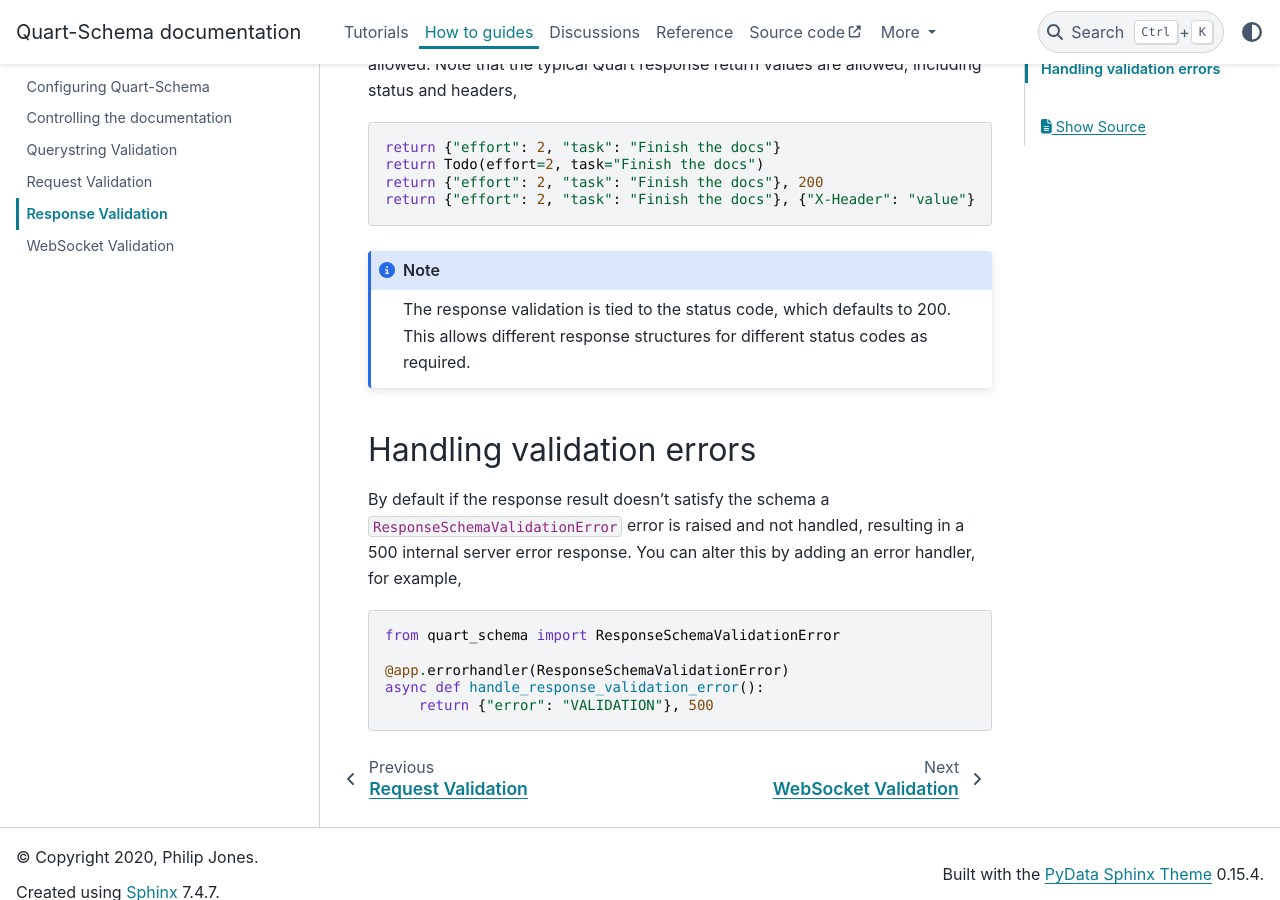
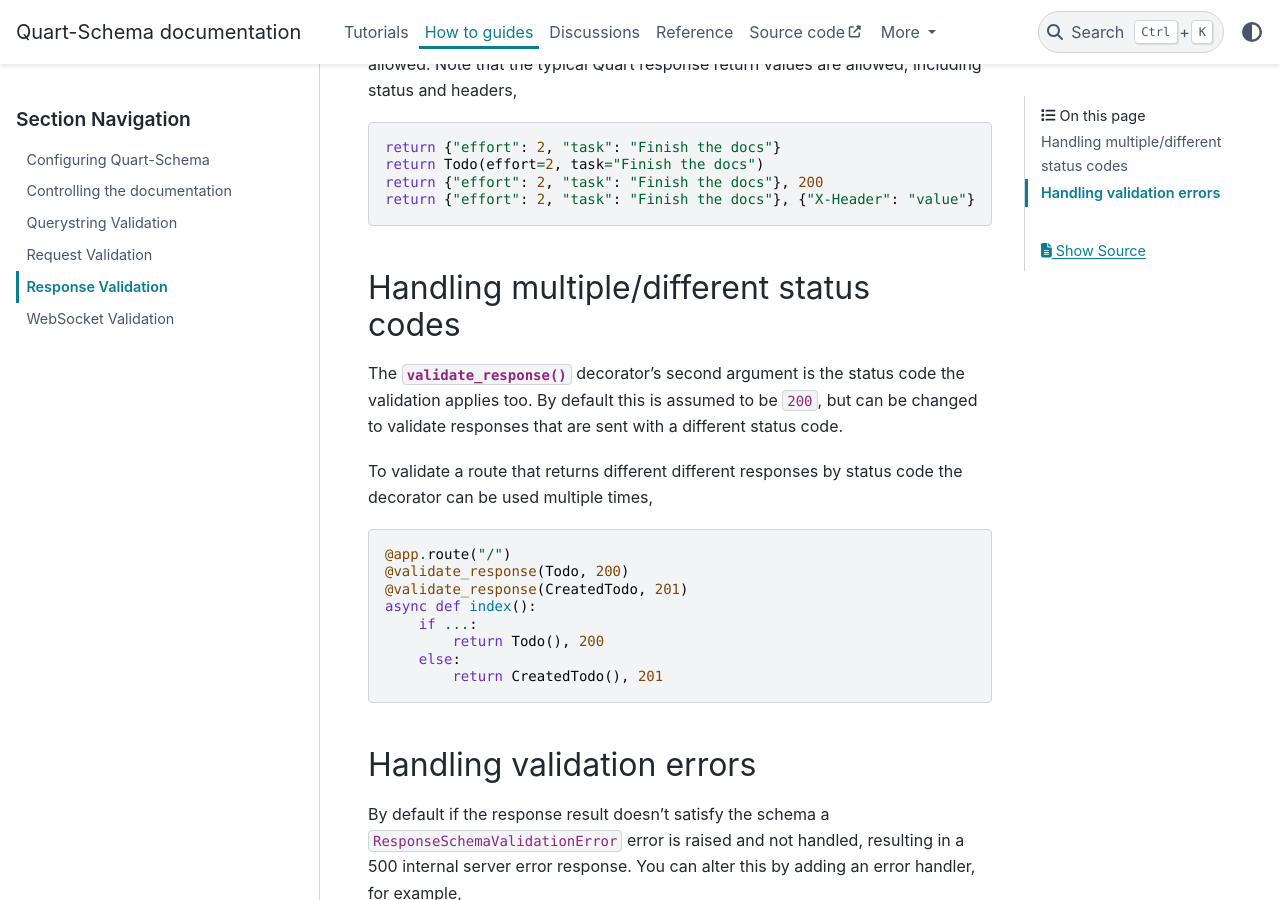
Before and after one commit to pgjones/quart-schema, a Sphinx documentation site: the page built from docs/how_to_guides/response_validation.rst, in a window 1280 px wide and 900 px high, scrolled down 613 px. Built offline with Sphinx 7.4.7 and the PyData theme 0.15.4, drawn with Linux system fonts in a browser that asks for light colours; pages that are not in the unit, such as notebooks, are missing from menus.

Commit message:
Add documentation about validating by status code
This should help users understand how to do this (if required).

```diff
--- a/docs/how_to_guides/response_validation.rst
+++ b/docs/how_to_guides/response_validation.rst
@@ -37,11 +37,27 @@
     return {"effort": 2, "task": "Finish the docs"}, 200
     return {"effort": 2, "task": "Finish the docs"}, {"X-Header": "value"}
 
-.. note::
+Handling multiple/different status codes
+----------------------------------------
 
-    The response validation is tied to the status code, which defaults
-    to 200. This allows different response structures for different
-    status codes as required.
+The :func:`~quart_schema.validation.validate_response` decorator's
+second argument is the status code the validation applies too. By
+default this is assumed to be ``200``, but can be changed to validate
+responses that are sent with a different status code.
+
+To validate a route that returns different different responses by
+status code the decorator can be used multiple times,
+
+.. code-block:: python
+
+    @app.route("/")
+    @validate_response(Todo, 200)
+    @validate_response(CreatedTodo, 201)
+    async def index():
+        if ...:
+            return Todo(), 200
+        else:
+            return CreatedTodo(), 201
 
 Handling validation errors
 --------------------------
```
